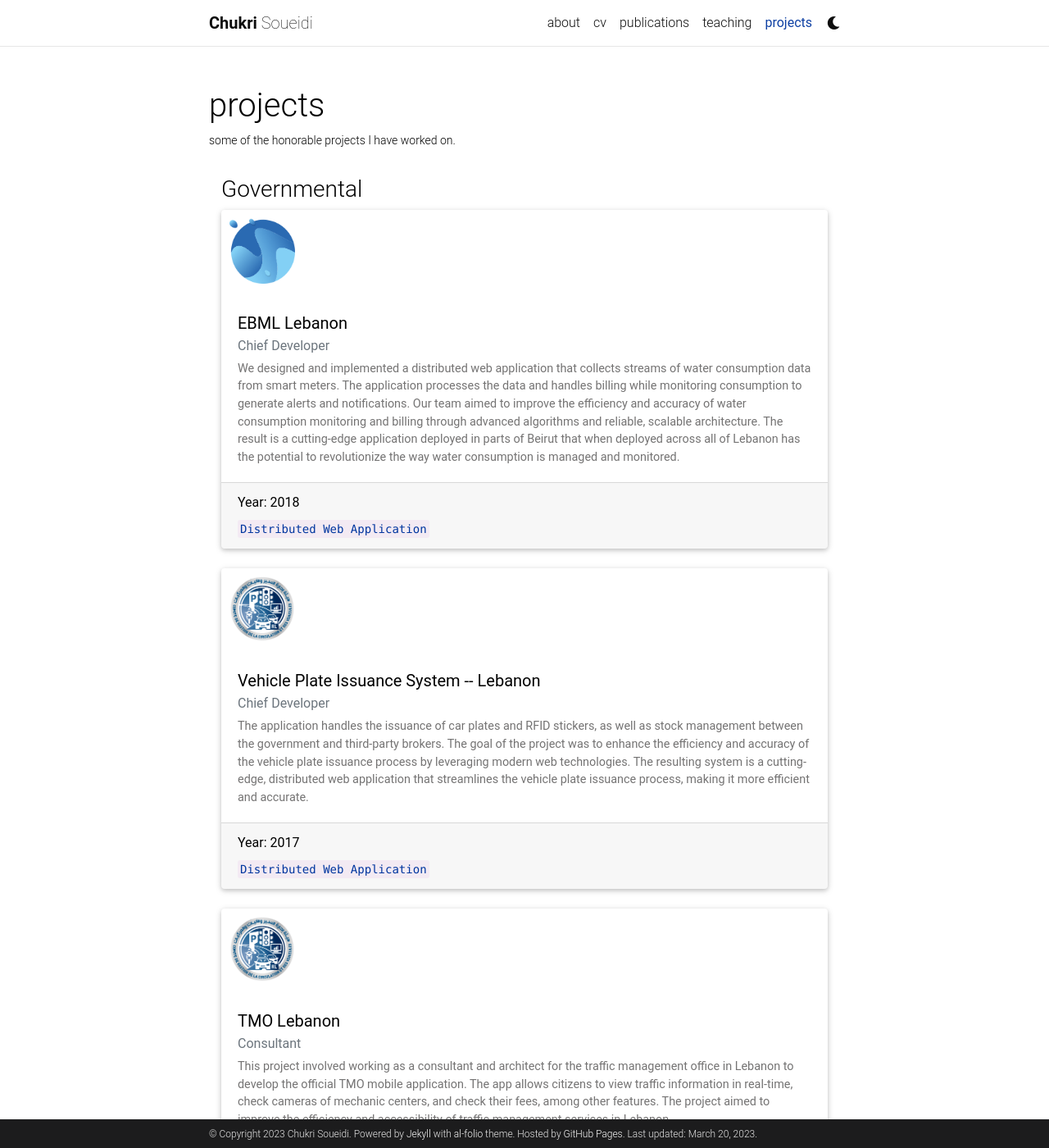
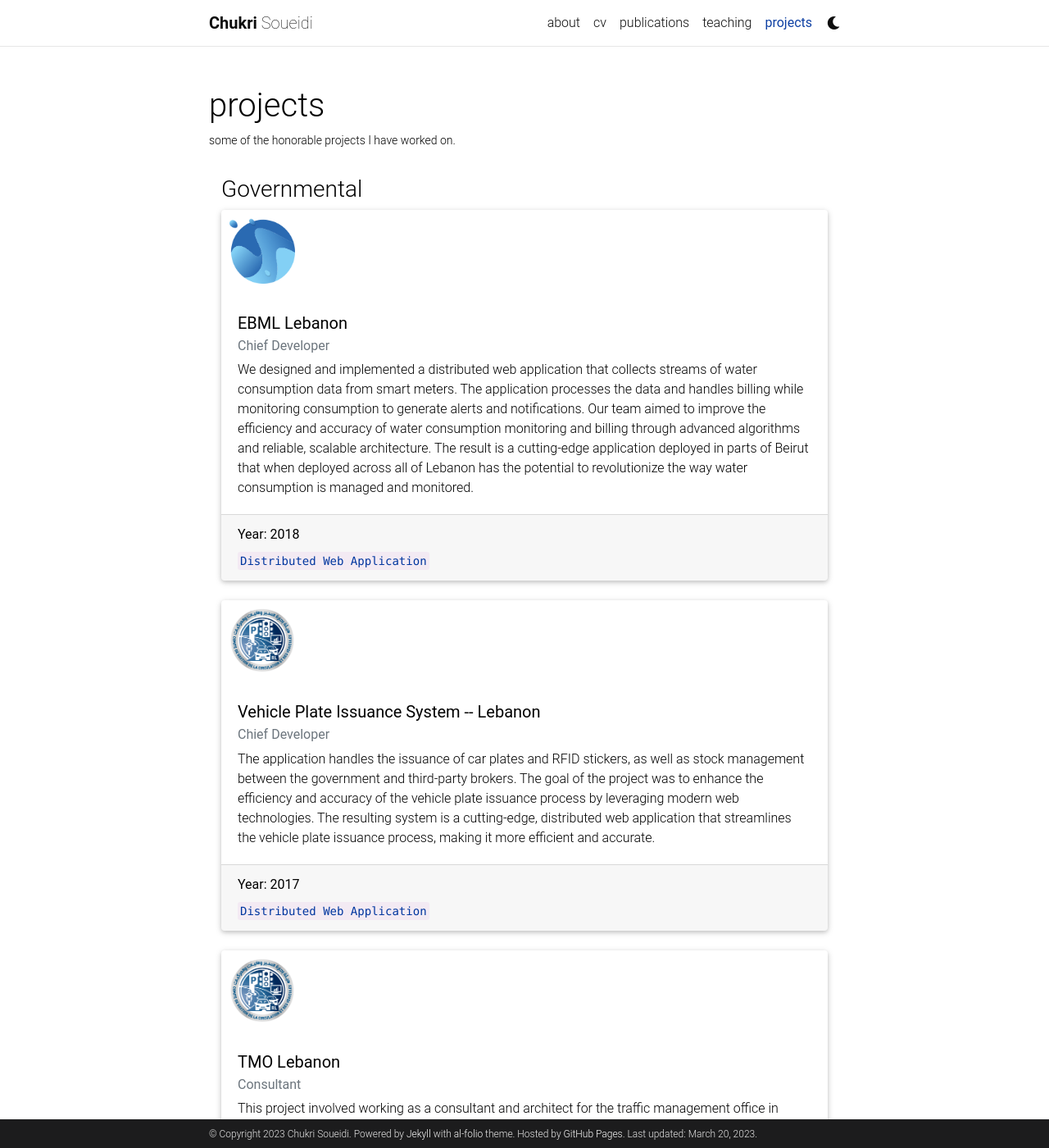
Before and after one commit to csoueidi/csoueidi, a Jekyll site: the page built from _pages/projects.md, in a window 1280 px wide and 1400 px high. Shown: the whole window at 82% size. Built offline with Jekyll 4.4.1, drawn with Linux system fonts in a browser that asks for light colours; some web fonts are replaced; comment, search, counter and statistics services are not loaded; a style sheet for code colours, icons or effects is not loaded.

Commit message:
font for card text

```diff
--- a/_includes/head.html
+++ b/_includes/head.html
@@ -9,6 +9,9 @@
     <link rel="stylesheet" href="https://cdn.jsdelivr.net/npm/@fortawesome/fontawesome-free@{{ site.fontawesome.version }}/css/all.min.css" integrity="{{ site.fontawesome.integrity }}" crossorigin="anonymous">
     <link rel="stylesheet" href="https://cdn.jsdelivr.net/npm/academicons@{{ site.academicons.version }}/css/academicons.min.css" integrity="{{ site.academicons.integrity }}" crossorigin="anonymous">
     <link rel="stylesheet" type="text/css" href="Spline+Sans+Mono:wght@300,400,500,700|Roboto+Slab:100,300,400,500,700|Material+Icons">
+    <link rel="preconnect" href="https://fonts.googleapis.com">
+<link rel="preconnect" href="https://fonts.gstatic.com" crossorigin>
+<link href="https://fonts.googleapis.com/css2?family=Monofett&display=swap" rel="stylesheet">
     <!-- <link rel="preconnect" href="https://fonts.googleapis.com">
     <link rel="preconnect" href="https://fonts.gstatic.com" crossorigin>
     <link href="https://fonts.googleapis.com/css2?family=JetBrains+Mono:wght@100&display=swap" rel="stylesheet"> -->
--- a/_layouts/about.html
+++ b/_layouts/about.html
@@ -5,7 +5,7 @@
 <!-- about.html -->
       <div class="post">
         <header class="post-header">
-          <h1 class="post-title">
+          <h1 class="post-title" >
            {% if site.title == "blank" -%}<span class="">{{ site.first_name }}</span> {{ site.middle_name }} {{ site.last_name }}{%- else -%}{{ site.title }}{%- endif %}
           </h1>
           <p class="desc">{{ page.subtitle }}</p>
--- a/_sass/_base.scss
+++ b/_sass/_base.scss
@@ -6,7 +6,7 @@
 
 p, h1, h2, h3, h4, h5, h6, em, div, li, span, strong {
   color: var(--global-text-color);
-  // font-family: 'JetBrains Mono', monospace;
+  // font-family: 'Rubik Iso';
 }
 
 hr {
@@ -35,6 +35,12 @@
 
 figure, img {
   max-width: 90vw;
+}
+
+.card-text {
+  font-weight: 300 !important;
+  font-size: 1rem !important;
+  color: var(--global-text-color) !important;
 }
 
 blockquote {
@@ -84,6 +90,8 @@
     }
   }
 }
+
+
 
 // Citation
 
@@ -306,6 +314,7 @@
   .card {
     background-color: var(--global-card-bg-color);
     border: 1px solid var(--global-divider-color);
+
 
     .list-group-item {
       background-color: inherit;
```
